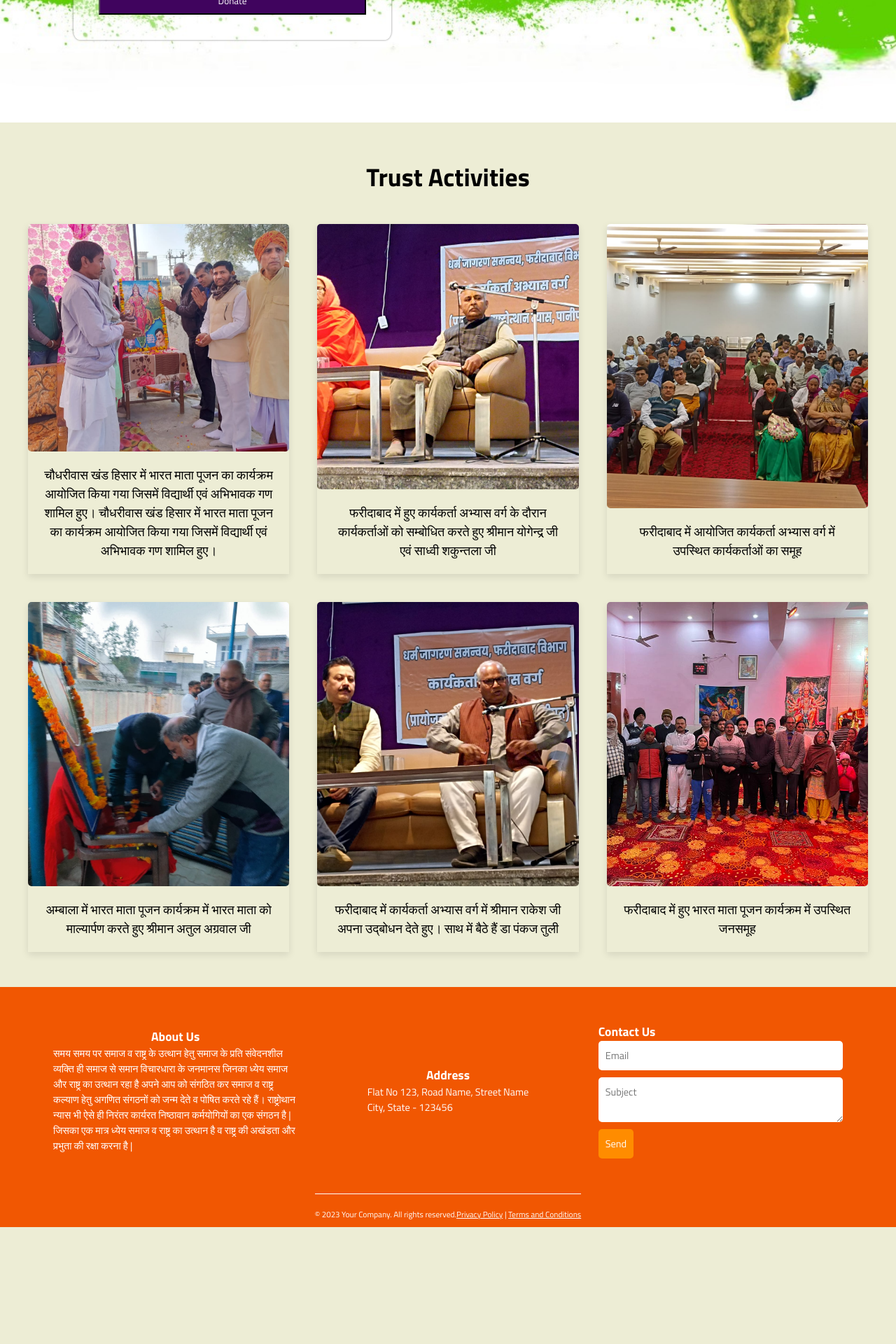
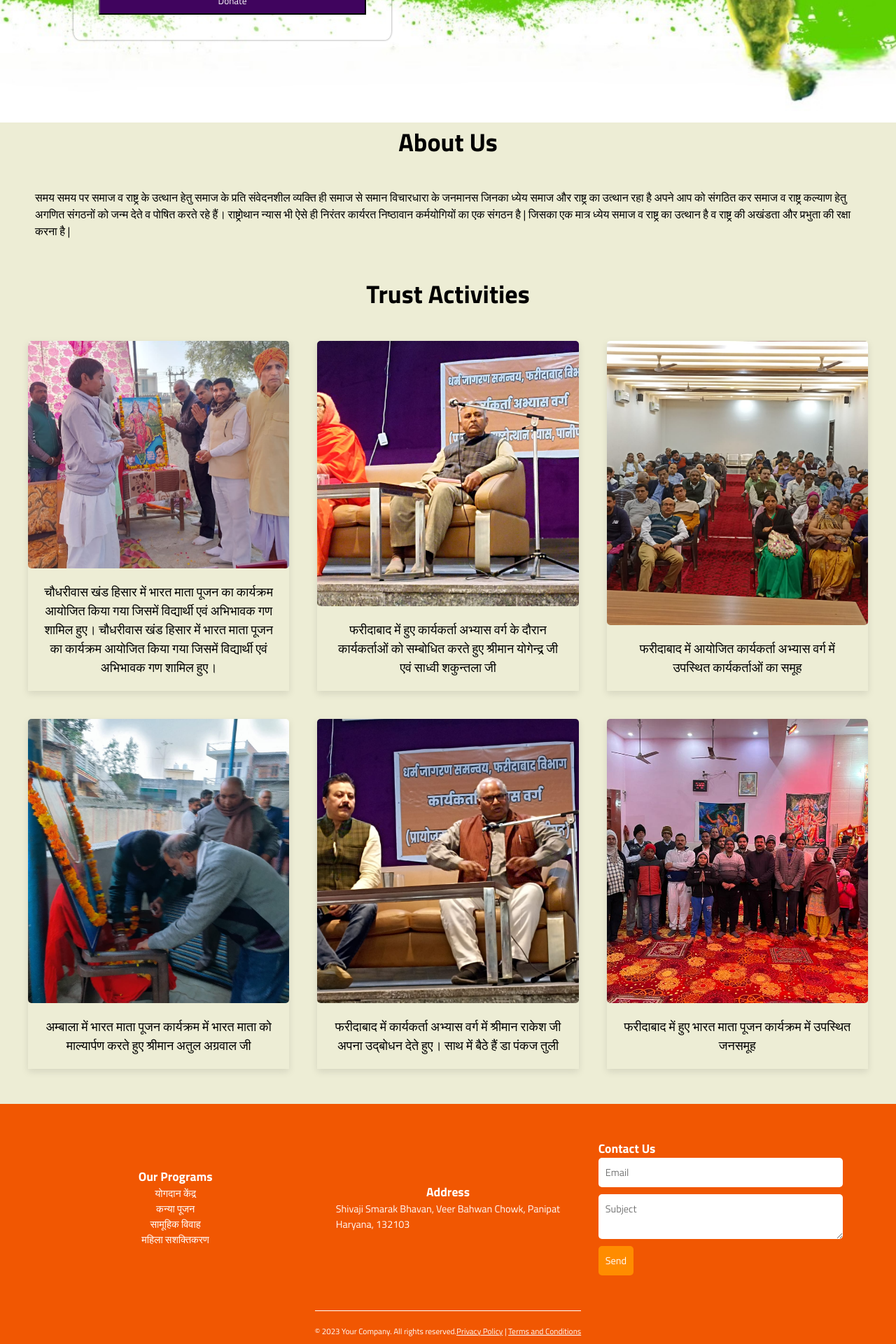
Before and after one commit to Harish321/ngo-client, a React (Create React App) app: page / in a window 1280 px wide. Shown: the part 721-2641 px from the top of the page at 70% size. Before the commit the page ends 2474 px from the top, so only its background shows below. Built offline with nearby package versions, Linux system fonts and the light colour scheme.

Commit message:
final clean ups

```diff
--- a/src/App.js
+++ b/src/App.js
@@ -13,6 +13,7 @@ import SmallBanner from './components/SmallBanner';
 import FooterCopyright from './components/FooterCopyright';
 import TrustActivities from './components/TrustActivities';
 import Donation from './components/Donation';
+import AboutUs from './components/AboutUs';
 
 const App = () => {
   return (
@@ -21,6 +22,7 @@ const App = () => {
       <SmallBanner email="rashtrotthanyas@gmail.com" phone="+91 9818501613"/>
       <Navbar2 />
       <Donation />
+      <AboutUs />
       <TrustActivities />
       {/* <HorizontalScroll></HorizontalScroll> */}
       {/* <NgoForm /> */}
--- a/src/Styles/main.css
+++ b/src/Styles/main.css
@@ -288,6 +288,7 @@ nav {
 
 .navbar-item:hover {
   color: #f15702;
+	cursor: pointer;
 }
 
 .navbar-donate-button {
@@ -461,3 +462,8 @@ nav {
   display: inline-block;
   margin-right: 16px;
 }
+
+.about-us-description{
+ padding-left: 50px;
+ padding-right: 50px;
+}
--- /dev/null
+++ b/src/components/AboutUs.js
@@ -0,0 +1,11 @@
+const AboutUs = () =>{
+  return (
+    <>
+      <div className="trust-activities-title" id="about">About Us</div>
+      <div className="about-us-description">समय समय पर समाज व राष्ट्र के उत्थान हेतु समाज के प्रति संवेदनशील व्यक्ति ही समाज से समान विचारधारा के जनमानस जिनका ध्येय समाज और राष्ट्र का  उत्थान रहा है अपने आप को संगठित कर समाज व राष्ट्र कल्याण हेतु अगणित संगठनों को जन्म देते व पोषित करते रहे हैं। राष्ट्रोथान न्यास  भी  ऐसे ही निरंतर कार्यरत निष्ठावान कर्मयोगियों का एक संगठन है | जिसका एक मात्र ध्येय समाज व राष्ट्र का उत्थान है व राष्ट्र की अखंडता और प्रभुता की रक्षा करना है | </div>
+    </>
+  )
+
+}
+
+export default AboutUs;
--- a/src/components/Footer.js
+++ b/src/components/Footer.js
@@ -3,14 +3,17 @@ import './Footer.css';
 
 function Footer() {
   return (
-    <footer className="footer">
+    <footer className="footer" id="contact">
       <div className="footer-column footer-columns">
-        <h4 className="footer-heading">About Us</h4>
-        <p>समय समय पर समाज व राष्ट्र के उत्थान हेतु समाज के प्रति संवेदनशील व्यक्ति ही समाज से समान विचारधारा के जनमानस जिनका ध्येय समाज और राष्ट्र का  उत्थान रहा है अपने आप को संगठित कर समाज व राष्ट्र कल्याण हेतु अगणित संगठनों को जन्म देते व पोषित करते रहे हैं। राष्ट्रोथान न्यास  भी  ऐसे ही निरंतर कार्यरत निष्ठावान कर्मयोगियों का एक संगठन है | जिसका एक मात्र ध्येय समाज व राष्ट्र का उत्थान है व राष्ट्र की अखंडता और प्रभुता की रक्षा करना है | </p>
+        <h4 className="footer-heading">Our Programs</h4>
+        <p>योगदान केंद्र</p>
+        <p>कन्या पूजन</p>
+        <p>सामूहिक विवाह</p>
+        <p>महिला सशक्तिकरण</p>
       </div>
       <div className="footer-column footer-columns">
         <h4 className="footer-heading">Address</h4>
-        <p>Flat No 123, Road Name, Street Name<br />City, State - 123456</p>
+        <p>Shivaji Smarak Bhavan, Veer Bahwan Chowk, Panipat<br />Haryana, 132103</p>
       </div>
       <div className="footer-column">
         <h4 className="footer-heading">Contact Us</h4>
--- a/src/components/NavBar2.js
+++ b/src/components/NavBar2.js
@@ -1,15 +1,20 @@
 import React from 'react';
 // import './navbar.css'; // import the CSS file that styles the navbar
 
+
+function scrollToSection(sectionId) {
+  var section = document.getElementById(sectionId);
+  section.scrollIntoView({ behavior: 'smooth' });
+}
 function Navbar2() {
   return (
     <nav className="navbar-container">
       <h1 className="navbar-title">राष्ट्रोत्थान न्यास</h1>
       <ul className="navbar-items">
-        <li className="navbar-item">Home</li>
-        <li className="navbar-item">About Us</li>
-        <li className="navbar-item">Trust Activities</li>
-        <li className="navbar-item">Contact Us</li>
+        <li onClick={() => {scrollToSection("home")}} className="navbar-item">Home</li>
+        <li onClick={() => {scrollToSection("about")}} className="navbar-item">About Us</li>
+        <li onClick={() => {scrollToSection("trust")}} className="navbar-item">Trust Activities</li>
+        <li onClick={() => {scrollToSection("contact")}} className="navbar-item">Contact Us</li>
       </ul>
       <button className="navbar-donate-button">Donate</button>
     </nav>
--- a/src/components/SmallBanner.js
+++ b/src/components/SmallBanner.js
@@ -1,7 +1,7 @@
 
 function SmallBanner(props) {
   return (
-    <div className="small-banner">
+    <div className="small-banner" id="home">
       <span className="small-banner-icon">
         <i className="fas fa-envelope"></i>
       </span>
--- a/src/components/TrustActivities.js
+++ b/src/components/TrustActivities.js
@@ -9,7 +9,7 @@ import img7 from './activity7.jpeg'
 
 const TrustActivities = () => {
   return (
-    <div className="trust-activities-container">
+    <div className="trust-activities-container" id="trust">
       <h2 className="trust-activities-title">Trust Activities</h2>
       <div className="trust-activity-cards-container">
         <div className="trust-activity-card">
```
